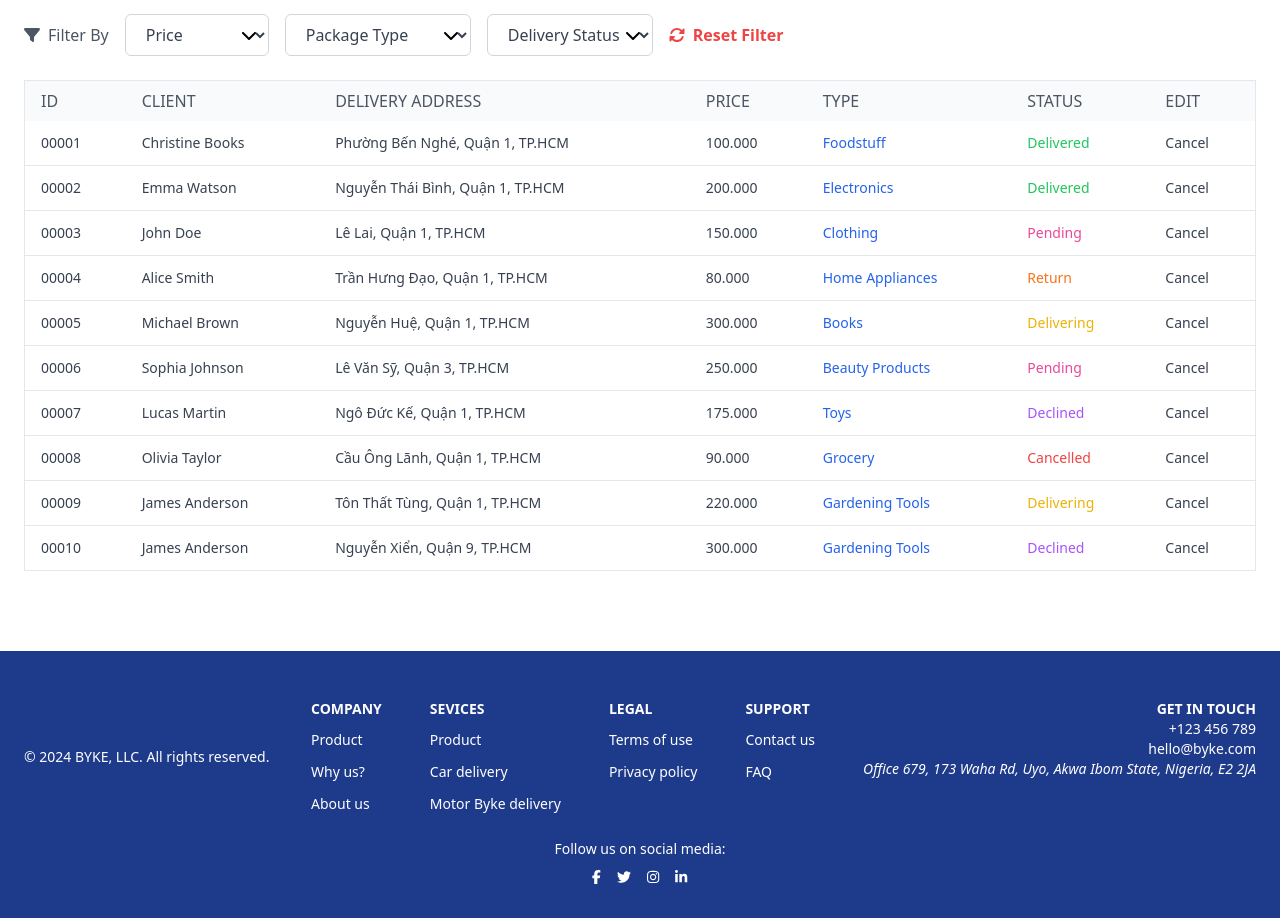
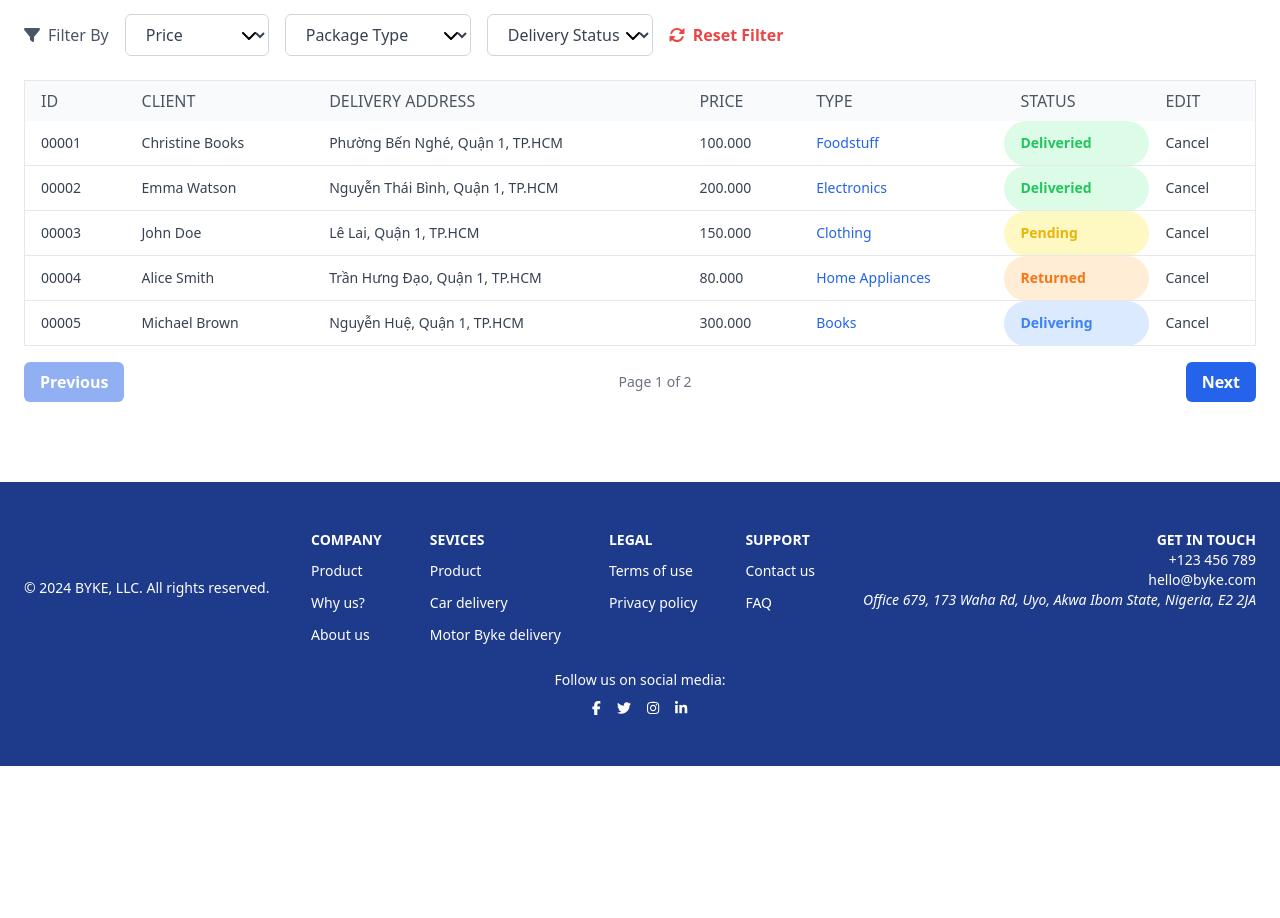
Before and after one commit to VuJason/KoiDeliveryOrderingSystem, a React (Vite) app: page /track in a window 1280 px wide. Shown: the part 1060-1978 px from the top of the page. After the commit the page ends 1826 px from the top, so only its background shows below. Built offline with nearby package versions, Linux system fonts and the light colour scheme.

Commit message:
Update Trackpage.tsx

```diff
--- a/src/pages/TrackPage.tsx
+++ b/src/pages/TrackPage.tsx
@@ -2,26 +2,85 @@ import React, { useState } from "react";
 import { FontAwesomeIcon } from '@fortawesome/react-fontawesome';
 import { faFacebookF, faTwitter, faInstagram, faLinkedinIn } from '@fortawesome/free-brands-svg-icons';
 import { faFilter, faSyncAlt, faChevronDown } from '@fortawesome/free-solid-svg-icons';
-import { faArrowRight } from '@fortawesome/free-solid-svg-icons'; // Import icon mũi tên
+import { faArrowRight } from '@fortawesome/free-solid-svg-icons';
 
 function TrackPage() {
-  // State cho việc lọc dữ liệu
   const [filterPrice, setFilterPrice] = useState("");
   const [filterType, setFilterType] = useState("");
   const [filterStatus, setFilterStatus] = useState("");
+  const [currentPage, setCurrentPage] = useState(1);
+  const rowsPerPage = 5;
 
-  // Hàm reset filter
+  const deliveries = [
+    { id: "00001", client: "Christine Books", address: "Phường Bến Nghé, Quận 1, TP.HCM", price: "100.000", type: "Foodstuff", status: "Deliveried" },
+    { id: "00002", client: "Emma Watson", address: "Nguyễn Thái Bình, Quận 1, TP.HCM", price: "200.000", type: "Electronics", status: "Deliveried" },
+    { id: "00003", client: "John Doe", address: "Lê Lai, Quận 1, TP.HCM", price: "150.000", type: "Clothing", status: "Pending" },
+    { id: "00004", client: "Alice Smith", address: "Trần Hưng Đạo, Quận 1, TP.HCM", price: "80.000", type: "Home Appliances", status: "Returned" },
+    { id: "00005", client: "Michael Brown", address: "Nguyễn Huệ, Quận 1, TP.HCM", price: "300.000", type: "Books", status: "Delivering" },
+    { id: "00006", client: "Sophia Johnson", address: "Lê Văn Sỹ, Quận 3, TP.HCM", price: "250.000", type: "Beauty Products", status: "Pending" },
+    { id: "00007", client: "Lucas Martin", address: "Ngô Đức Kế, Quận 1, TP.HCM", price: "175.000", type: "Toys", status: "Declined" },
+    { id: "00008", client: "Olivia Taylor", address: "Cầu Ông Lãnh, Quận 1, TP.HCM", price: "90.000", type: "Grocery", status: "Cancelled" },
+    { id: "00009", client: "James Anderson", address: "Tôn Thất Tùng, Quận 1, TP.HCM", price: "220.000", type: "Gardening Tools", status: "Delivering" },
+    { id: "00010", client: "James Anderson", address: "Nguyễn Xiển, Quận 9, TP.HCM", price: "300.000", type: "Gardening Tools", status: "Declined" }
+  ];
+
   const resetFilters = () => {
     setFilterPrice("");
     setFilterType("");
     setFilterStatus("");
   };
 
- return (
+  const filteredDeliveries = deliveries.filter((delivery) => {
+    return (
+      (filterPrice === "" || (filterPrice === "low" ? delivery.price <= 200000 : delivery.price > 200000)) &&
+      (filterType === "" || delivery.type.toLowerCase().includes(filterType.toLowerCase())) &&
+      (filterStatus === "" || delivery.status.toLowerCase() === filterStatus.toLowerCase())
+    );
+  });
+
+  const indexOfLastRow = currentPage * rowsPerPage;
+  const indexOfFirstRow = indexOfLastRow - rowsPerPage;
+  const currentRows = filteredDeliveries.slice(indexOfFirstRow, indexOfLastRow);
+
+  const totalPages = Math.ceil(filteredDeliveries.length / rowsPerPage);
+
+  const handleNextPage = () => {
+    if (currentPage < totalPages) {
+      setCurrentPage(currentPage + 1);
+    }
+  };
+
+  const handlePreviousPage = () => {
+    if (currentPage > 1) {
+      setCurrentPage(currentPage - 1);
+    }
+  };
+
+  const getStatusColor = (status) => {
+    switch (status.toLowerCase()) {
+      case "deliveried":
+        return "text-green-500 bg-green-100"; // Xanh lá cây cho trạng thái "Delivered"
+      case "delivering":
+        return "text-blue-500 bg-blue-100"; // Xanh dương cho trạng thái "Delivering"
+      case "pending":
+        return "text-yellow-500 bg-yellow-100"; // Vàng cho trạng thái "Pending"
+      case "returned":
+      case "returned":
+        return "text-orange-500 bg-orange-100"; // Cam cho trạng thái "Returned"
+      case "declined":
+        return "text-red-500 bg-red-100"; // Đỏ cho trạng thái "Declined"
+      case "cancelled":
+        return "text-gray-500 bg-gray-100"; // Xám cho trạng thái "Cancelled"
+      default:
+        return "text-gray-500 bg-gray-100"; // Mặc định xám cho các trạng thái khác
+    }
+  };
+
+  return (
     <div className="w-screen overflow-x-hidden">
       {/* Header */}
       <header className="flex justify-between items-center p-6 bg-white shadow-md">
-        {/* Logo bên trái */}
+        {/* Logo */}
         <div className="w-1/3 flex items-center">
           <svg
             width="86"
@@ -157,7 +216,7 @@ function TrackPage() {
                 <option value="delivering">Delivering</option>
                 <option value="deliveried">Deliveried</option>
                 <option value="pending">Pending</option>
-                <option value="return">Return</option>
+                <option value="returned">Returned</option>
                 <option value="declined">Declined</option>
                 <option value="cancelled">Cancelled</option>
 
@@ -189,101 +248,42 @@ function TrackPage() {
                 <th className="py-2 px-4 text-left font-medium text-gray-600">EDIT</th>
               </tr>
             </thead>
-            <tbody>
-              {/* Rows */}
-              <tr className="border-b">
-    <td className="py-3 px-4 text-sm text-gray-700">00001</td>
-    <td className="py-3 px-4 text-sm text-gray-700">Christine Books</td>
-    <td className="py-3 px-4 text-sm text-gray-700">Phường Bến Nghé, Quận 1, TP.HCM</td>
-    <td className="py-3 px-4 text-sm text-gray-700">100.000</td>
-    <td className="py-3 px-4 text-sm text-blue-600">Foodstuff</td>
-    <td className="py-3 px-4 text-sm text-green-500">Delivered</td>
-    <td className="py-3 px-4 text-sm text-gray-700">Cancel</td>
-  </tr>
-  <tr className="border-b">
-    <td className="py-3 px-4 text-sm text-gray-700">00002</td>
-    <td className="py-3 px-4 text-sm text-gray-700">Emma Watson</td>
-    <td className="py-3 px-4 text-sm text-gray-700">Nguyễn Thái Bình, Quận 1, TP.HCM</td>
-    <td className="py-3 px-4 text-sm text-gray-700">200.000</td>
-    <td className="py-3 px-4 text-sm text-blue-600">Electronics</td>
-    <td className="py-3 px-4 text-sm text-green-500">Delivered</td>
-    <td className="py-3 px-4 text-sm text-gray-700">Cancel</td>
-  </tr>
-  <tr className="border-b">
-    <td className="py-3 px-4 text-sm text-gray-700">00003</td>
-    <td className="py-3 px-4 text-sm text-gray-700">John Doe</td>
-    <td className="py-3 px-4 text-sm text-gray-700">Lê Lai, Quận 1, TP.HCM</td>
-    <td className="py-3 px-4 text-sm text-gray-700">150.000</td>
-    <td className="py-3 px-4 text-sm text-blue-600">Clothing</td>
-    <td className="py-3 px-4 text-sm text-pink-500">Pending</td>
-    <td className="py-3 px-4 text-sm text-gray-700">Cancel</td>
-  </tr>
-  <tr className="border-b">
-    <td className="py-3 px-4 text-sm text-gray-700">00004</td>
-    <td className="py-3 px-4 text-sm text-gray-700">Alice Smith</td>
-    <td className="py-3 px-4 text-sm text-gray-700">Trần Hưng Đạo, Quận 1, TP.HCM</td>
-    <td className="py-3 px-4 text-sm text-gray-700">80.000</td>
-    <td className="py-3 px-4 text-sm text-blue-600">Home Appliances</td>
-    <td className="py-3 px-4 text-sm text-orange-500">Return</td>
-    <td className="py-3 px-4 text-sm text-gray-700">Cancel</td>
-  </tr>
-  <tr className="border-b">
-    <td className="py-3 px-4 text-sm text-gray-700">00005</td>
-    <td className="py-3 px-4 text-sm text-gray-700">Michael Brown</td>
-    <td className="py-3 px-4 text-sm text-gray-700">Nguyễn Huệ, Quận 1, TP.HCM</td>
-    <td className="py-3 px-4 text-sm text-gray-700">300.000</td>
-    <td className="py-3 px-4 text-sm text-blue-600">Books</td>
-    <td className="py-3 px-4 text-sm text-yellow-500">Delivering</td>
-    <td className="py-3 px-4 text-sm text-gray-700">Cancel</td>
-  </tr>
-  <tr className="border-b">
-    <td className="py-3 px-4 text-sm text-gray-700">00006</td>
-    <td className="py-3 px-4 text-sm text-gray-700">Sophia Johnson</td>
-    <td className="py-3 px-4 text-sm text-gray-700">Lê Văn Sỹ, Quận 3, TP.HCM</td>
-    <td className="py-3 px-4 text-sm text-gray-700">250.000</td>
-    <td className="py-3 px-4 text-sm text-blue-600">Beauty Products</td>
-    <td className="py-3 px-4 text-sm text-pink-500">Pending</td>
-    <td className="py-3 px-4 text-sm text-gray-700">Cancel</td>
-  </tr>
-  <tr className="border-b">
-    <td className="py-3 px-4 text-sm text-gray-700">00007</td>
-    <td className="py-3 px-4 text-sm text-gray-700">Lucas Martin</td>
-    <td className="py-3 px-4 text-sm text-gray-700">Ngô Đức Kế, Quận 1, TP.HCM</td>
-    <td className="py-3 px-4 text-sm text-gray-700">175.000</td>
-    <td className="py-3 px-4 text-sm text-blue-600">Toys</td>
-    <td className="py-3 px-4 text-sm text-purple-500">Declined</td>
-    <td className="py-3 px-4 text-sm text-gray-700">Cancel</td>
-  </tr>
-  <tr className="border-b">
-    <td className="py-3 px-4 text-sm text-gray-700">00008</td>
-    <td className="py-3 px-4 text-sm text-gray-700">Olivia Taylor</td>
-    <td className="py-3 px-4 text-sm text-gray-700">Cầu Ông Lãnh, Quận 1, TP.HCM</td>
-    <td className="py-3 px-4 text-sm text-gray-700">90.000</td>
-    <td className="py-3 px-4 text-sm text-blue-600">Grocery</td>
-    <td className="py-3 px-4 text-sm text-red-500">Cancelled</td>
-    <td className="py-3 px-4 text-sm text-gray-700">Cancel</td>
-  </tr>
-  <tr className="border-b">
-    <td className="py-3 px-4 text-sm text-gray-700">00009</td>
-    <td className="py-3 px-4 text-sm text-gray-700">James Anderson</td>
-    <td className="py-3 px-4 text-sm text-gray-700">Tôn Thất Tùng, Quận 1, TP.HCM</td>
-    <td className="py-3 px-4 text-sm text-gray-700">220.000</td>
-    <td className="py-3 px-4 text-sm text-blue-600">Gardening Tools</td>
-    <td className="py-3 px-4 text-sm text-yellow-500">Delivering</td>
-    <td className="py-3 px-4 text-sm text-gray-700">Cancel</td>
-  </tr>
-  <tr className="border-b">
-    <td className="py-3 px-4 text-sm text-gray-700">00010</td>
-    <td className="py-3 px-4 text-sm text-gray-700">James Anderson</td>
-    <td className="py-3 px-4 text-sm text-gray-700">Nguyễn Xiển, Quận 9, TP.HCM</td>
-    <td className="py-3 px-4 text-sm text-gray-700">300.000</td>
-    <td className="py-3 px-4 text-sm text-blue-600">Gardening Tools</td>
-    <td className="py-3 px-4 text-sm text-purple-500">Declined</td>
-    <td className="py-3 px-4 text-sm text-gray-700">Cancel</td>
-  </tr>
-</tbody>
+   <tbody>
+            {currentRows.map((delivery) => (
+              <tr key={delivery.id} className="border-b">
+                <td className="py-3 px-4 text-sm text-gray-700">{delivery.id}</td>
+                <td className="py-3 px-4 text-sm text-gray-700">{delivery.client}</td>
+                <td className="py-3 px-4 text-sm text-gray-700">{delivery.address}</td>
+                <td className="py-3 px-4 text-sm text-gray-700">{delivery.price}</td>
+                <td className="py-3 px-4 text-sm text-blue-600">{delivery.type}</td>
+                <td className={`py-3 px-4 text-sm font-semibold rounded-full ${getStatusColor(delivery.status)}`}>
+                  {delivery.status}
+                </td>
+                <td className="py-3 px-4 text-sm text-gray-700">Cancel</td>
+              </tr>
+            ))}
+          </tbody>
 
           </table>
+        </div>
+
+        {/* Thanh điều hướng trang */}
+        <div className="flex justify-between items-center mt-4">
+          <button
+            onClick={handlePreviousPage}
+            className={`px-4 py-2 bg-blue-600 text-white font-semibold rounded-md ${currentPage === 1 ? "opacity-50 cursor-not-allowed" : "hover:bg-blue-700"}`}
+            disabled={currentPage === 1}
+          >
+            Previous
+          </button>
+          <p className="text-sm text-gray-500">Page {currentPage} of {totalPages}</p>
+          <button
+            onClick={handleNextPage}
+            className={`px-4 py-2 bg-blue-600 text-white font-semibold rounded-md ${currentPage === Math.ceil(deliveries.length / rowsPerPage) ? "opacity-50 cursor-not-allowed" : "hover:bg-blue-700"}`}
+            disabled={currentPage === totalPages}
+          >
+            Next
+          </button>
         </div>
       </section>
 
```
